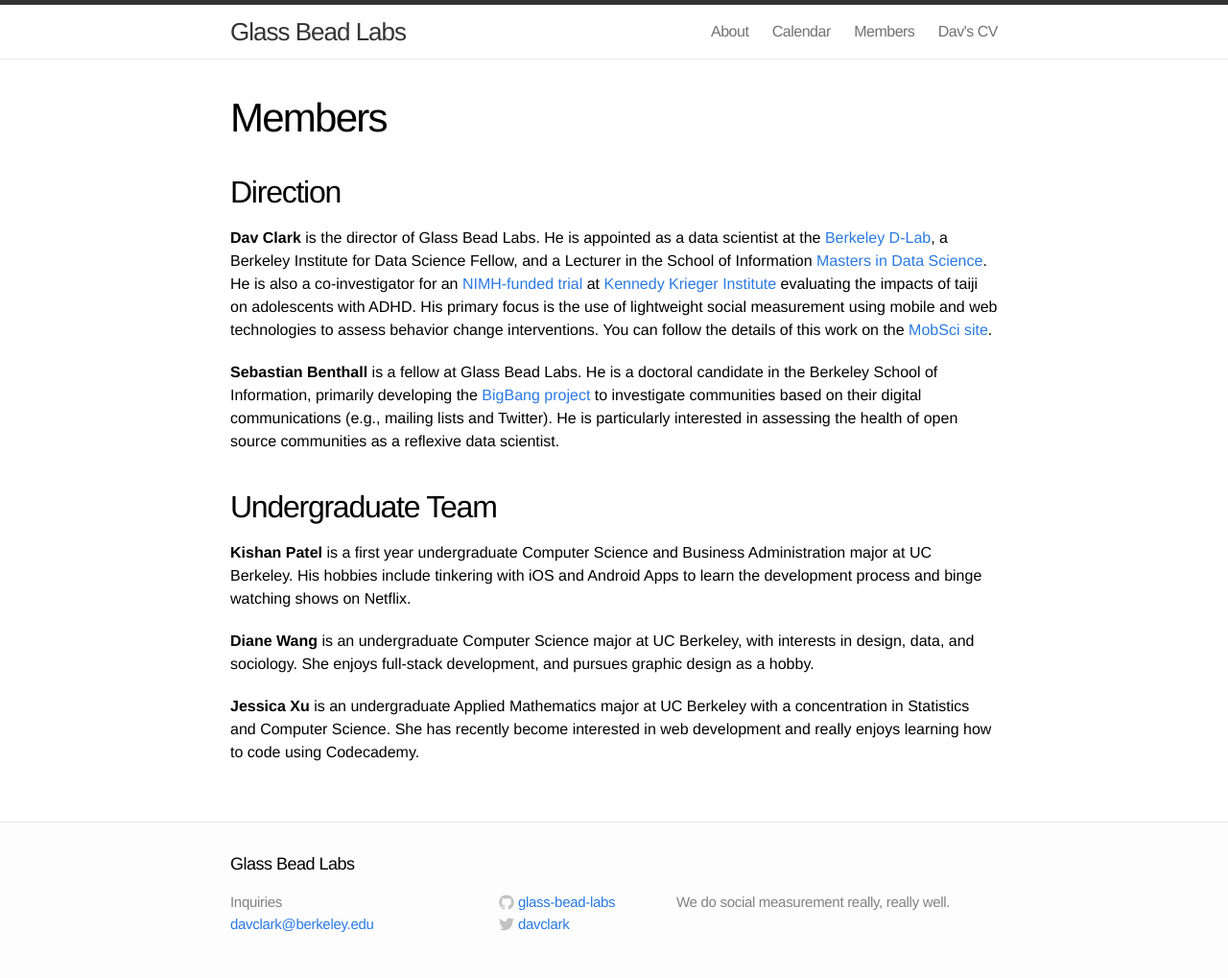
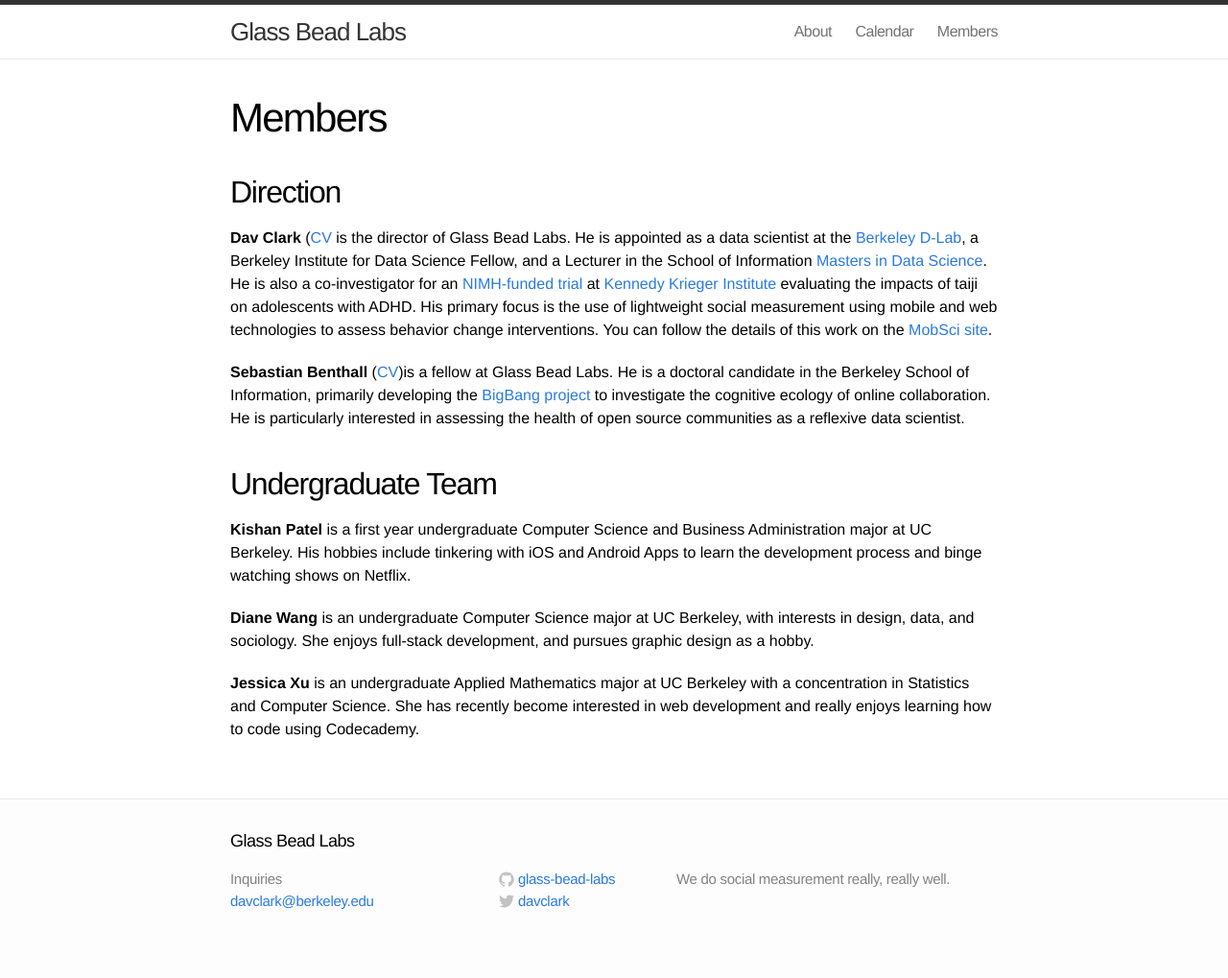
Before and after one commit to glass-bead-labs/bead.glass, a Jekyll site: the page built from members.md, in a window 1280 px wide. Shown: the whole page at 96% size. Built offline with Jekyll 4.4.1, drawn with Linux system fonts in a browser that asks for light colours; after the commit the page ends 995 px from its top, so only the background shows below that.

Commit message:
moving CV links to Members page

```diff
--- a/_includes/header.html
+++ b/_includes/header.html
@@ -20,7 +20,6 @@
         {% for page in site.pages %}
           {% if page.title %}<a class="page-link" href="{{ page.url | prepend: site.baseurl }}">{{ page.title }}</a>{% endif %}
         {% endfor %}
-        <a class="page-link" href="https://github.com/davclark/dav-cv/releases/download/2015-01/davclark-complete-CV-2015-01.pdf">Dav's CV</a>
       </div>
     </nav>
 
--- a/members.md
+++ b/members.md
@@ -6,7 +6,7 @@ permalink: /members/
 
 ## Direction
 
-**Dav Clark** is the director of Glass Bead Labs. He is appointed as a data
+**Dav Clark** ([CV](https://github.com/davclark/dav-cv/releases/download/2015-01/davclark-complete-CV-2015-01.pdf) is the director of Glass Bead Labs. He is appointed as a data
 scientist at the [Berkeley D-Lab](http://dlab.berkeley.edu), a Berkeley
 Institute for Data Science Fellow, and a Lecturer in the School of Information
 [Masters in Data Science](http://datascience.berkeley.edu). He is also a
@@ -18,12 +18,10 @@ the use of lightweight social measurement using mobile and web technologies to
 assess behavior change interventions. You can follow the details of this work on
 the [MobSci site](https://mobsci.dlab.berkeley.edu).
 
-**Sebastian Benthall** is a fellow at Glass Bead Labs. He is a
+**Sebastian Benthall** ([CV](https://github.com/sbenthall/sb-cv/raw/master/sebastian-benthall-complete-CV-2015-03-26.pdf))is a fellow at Glass Bead Labs. He is a
 doctoral candidate in the Berkeley School of Information, primarily
 developing the [BigBang project](https://github.com/sbenthall/BigBang)
-to investigate communities based on their digital communications (e.g.,
-mailing lists and Twitter). He is particularly interested in assessing
-the health of open source communities as a reflexive data scientist.
+to investigate the cognitive ecology of online collaboration. He is particularly interested in assessing the health of open source communities as a reflexive data scientist.
 
 ## Undergraduate Team
 
```
